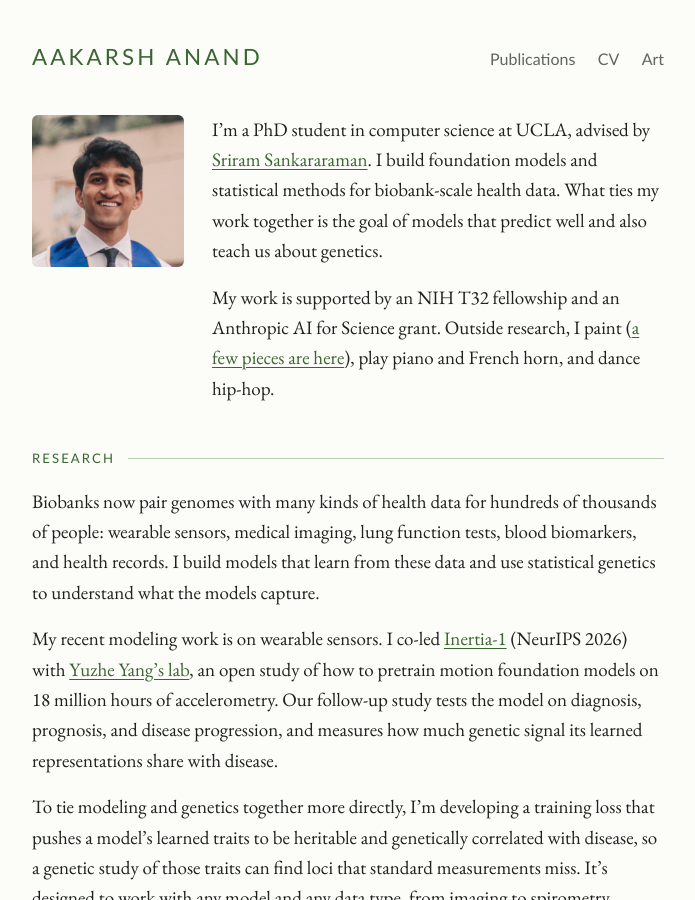
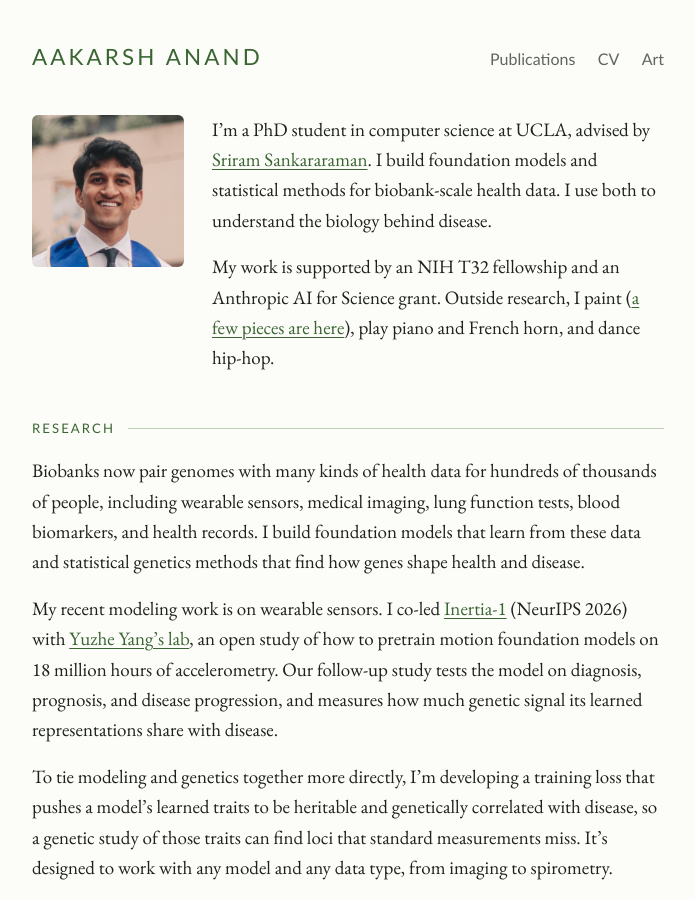
Before and after one commit to aakarsh-anand/aakarsh-anand.github.io, a Jekyll site: the page built from index.md, in a window 1280 px wide and 900 px high. Shown: the whole window, without its empty margins (292-987 px from the left). Built offline with Jekyll 4.4.1, drawn with Linux system fonts in a browser that asks for light colours.

Commit message:
Give genetics equal weight in the site intro and drop prose colons
Co-Authored-By: Claude Opus 5.5 <noreply@anthropic.com>

```diff
--- a/index.md
+++ b/index.md
@@ -5,14 +5,14 @@ redirect_from:
   - /about/
   - /about.html
 intro: |
-  I'm a PhD student in computer science at UCLA, advised by [Sriram Sankararaman](https://sriramlab.dgsom.ucla.edu/). I build foundation models and statistical methods for biobank-scale health data. What ties my work together is the goal of models that predict well and also teach us about genetics.
+  I'm a PhD student in computer science at UCLA, advised by [Sriram Sankararaman](https://sriramlab.dgsom.ucla.edu/). I build foundation models and statistical methods for biobank-scale health data. I use both to understand the biology behind disease.
 
   My work is supported by an NIH T32 fellowship and an Anthropic AI for Science grant. Outside research, I paint ([a few pieces are here](/art/)), play piano and French horn, and dance hip-hop.
 ---
 
 ## Research
 
-Biobanks now pair genomes with many kinds of health data for hundreds of thousands of people: wearable sensors, medical imaging, lung function tests, blood biomarkers, and health records. I build models that learn from these data and use statistical genetics to understand what the models capture.
+Biobanks now pair genomes with many kinds of health data for hundreds of thousands of people, including wearable sensors, medical imaging, lung function tests, blood biomarkers, and health records. I build foundation models that learn from these data and statistical genetics methods that find how genes shape health and disease.
 
 My recent modeling work is on wearable sensors. I co-led [Inertia-1](https://arxiv.org/abs/2607.06617) (NeurIPS 2026) with [Yuzhe Yang's lab](https://yang-ai-lab.github.io/), an open study of how to pretrain motion foundation models on 18 million hours of accelerometry. Our follow-up study tests the model on diagnosis, prognosis, and disease progression, and measures how much genetic signal its learned representations share with disease.
 
```
Also changed, not shown: 2 other files.
